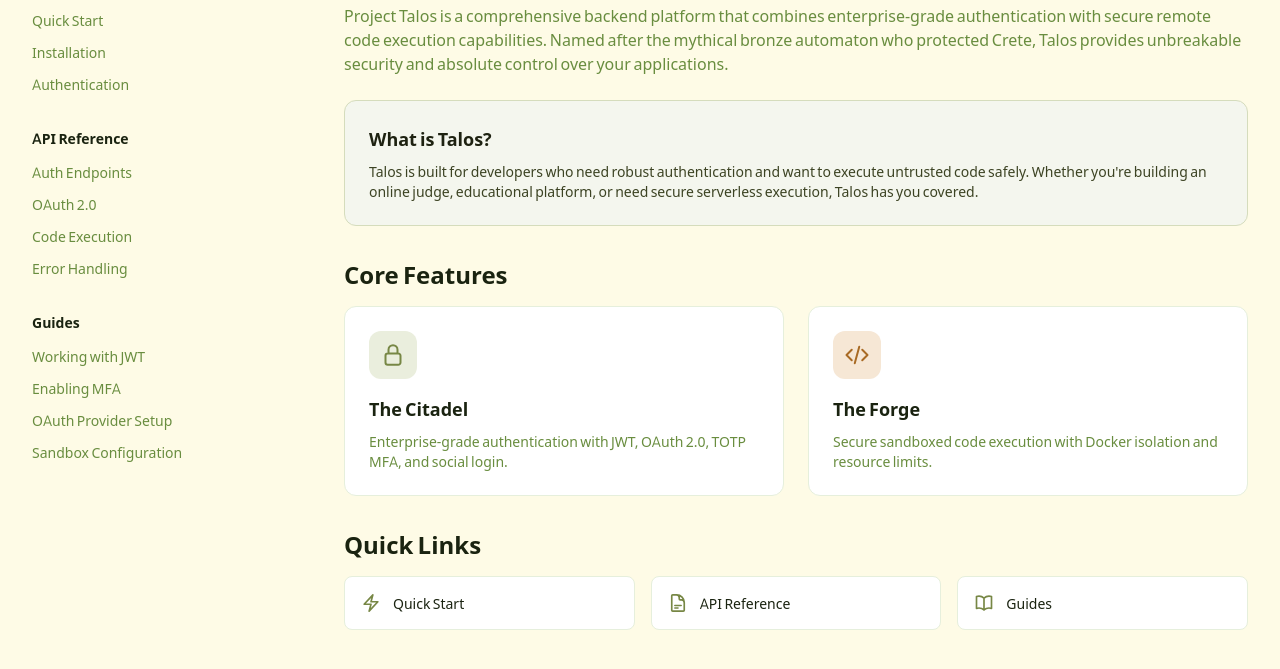
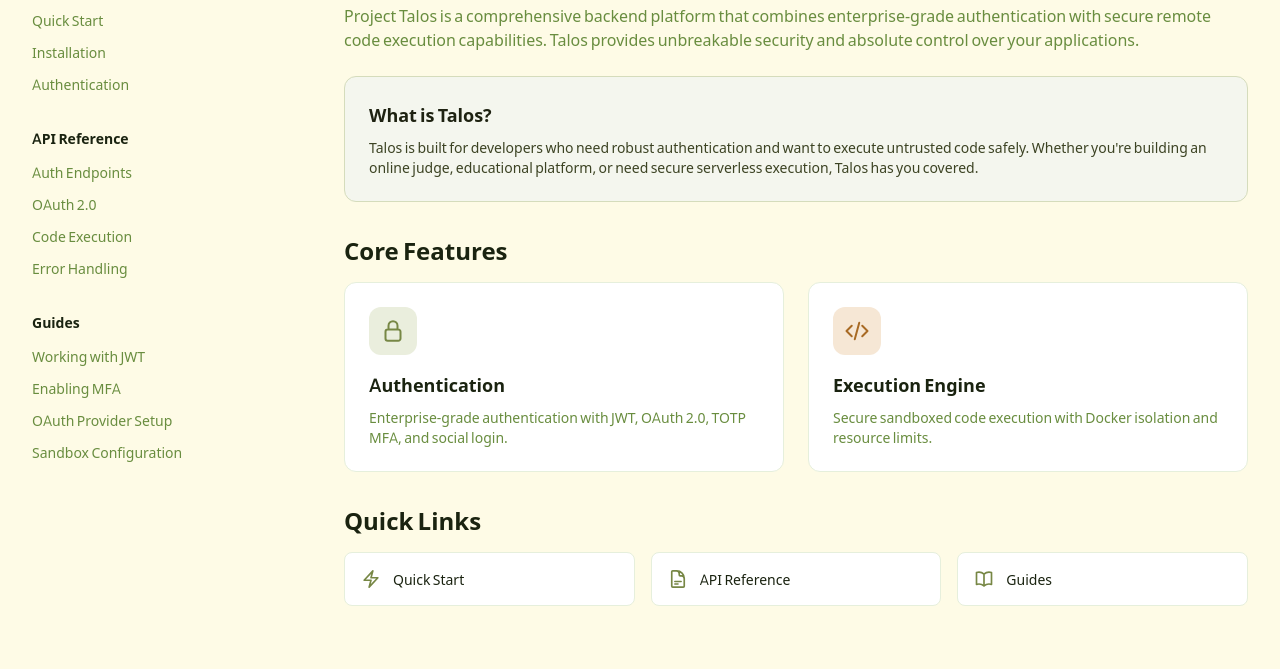
Before and after one commit to ZafTec/project_talos, an Astro site in the folder landing_page/: page /docs in a window 1280 px wide. Shown: the part 281-950 px from the top of the page. Built offline with nearby package versions, Linux system fonts and the light colour scheme; Astro itself is replaced by a stand-in of ours.

Commit message:
feat: update terminology in documentation and components for clarity

```diff
--- a/landing_page/src/components/HeroVisual.astro
+++ b/landing_page/src/components/HeroVisual.astro
@@ -68,7 +68,7 @@
         </div>
         <div>
           <div class="text-xs text-black-forest-500 dark:text-black-forest-400">Docker Sandbox</div>
-          <div class="text-sm font-bold text-black-forest-900 dark:text-cornsilk-50">The Forge</div>
+          <div class="text-sm font-bold text-black-forest-900 dark:text-cornsilk-50">Execution Engine</div>
         </div>
       </div>
     </div>
--- a/landing_page/src/pages/docs/index.astro
+++ b/landing_page/src/pages/docs/index.astro
@@ -64,7 +64,7 @@ import Layout from '@/layouts/Layout.astro';
             <h2 class="text-3xl font-bold text-black-forest-900 dark:text-cornsilk-50 mb-6">Introduction</h2>
 
             <p class="text-black-forest-600 dark:text-black-forest-300 mb-6">
-              Project Talos is a comprehensive backend platform that combines enterprise-grade authentication with secure remote code execution capabilities. Named after the mythical bronze automaton who protected Crete, Talos provides unbreakable security and absolute control over your applications.
+              Project Talos is a comprehensive backend platform that combines enterprise-grade authentication with secure remote code execution capabilities. Talos provides unbreakable security and absolute control over your applications.
             </p>
 
             <div class="bg-olive-leaf-50 dark:bg-olive-leaf-900/20 border border-olive-leaf-200 dark:border-olive-leaf-800 rounded-xl p-6 mb-8">
@@ -83,7 +83,7 @@ import Layout from '@/layouts/Layout.astro';
                     <path stroke-linecap="round" stroke-linejoin="round" d="M16.5 10.5V6.75a4.5 4.5 0 10-9 0v3.75m-.75 11.25h10.5a2.25 2.25 0 002.25-2.25v-6.75a2.25 2.25 0 00-2.25-2.25H6.75a2.25 2.25 0 00-2.25 2.25v6.75a2.25 2.25 0 002.25 2.25z" />
                   </svg>
                 </div>
-                <h4 class="text-lg font-semibold text-black-forest-900 dark:text-cornsilk-50 mb-2">The Citadel</h4>
+                <h4 class="text-lg font-semibold text-black-forest-900 dark:text-cornsilk-50 mb-2">Authentication</h4>
                 <p class="text-sm text-black-forest-600 dark:text-black-forest-400">Enterprise-grade authentication with JWT, OAuth 2.0, TOTP MFA, and social login.</p>
               </a>
 
@@ -93,7 +93,7 @@ import Layout from '@/layouts/Layout.astro';
                     <path stroke-linecap="round" stroke-linejoin="round" d="M17.25 6.75L22.5 12l-5.25 5.25m-10.5 0L1.5 12l5.25-5.25m7.5-3l-4.5 16.5" />
                   </svg>
                 </div>
-                <h4 class="text-lg font-semibold text-black-forest-900 dark:text-cornsilk-50 mb-2">The Forge</h4>
+                <h4 class="text-lg font-semibold text-black-forest-900 dark:text-cornsilk-50 mb-2">Execution Engine</h4>
                 <p class="text-sm text-black-forest-600 dark:text-black-forest-400">Secure sandboxed code execution with Docker isolation and resource limits.</p>
               </a>
             </div>
--- a/landing_page/src/pages/terms.astro
+++ b/landing_page/src/pages/terms.astro
@@ -90,7 +90,7 @@ import Layout from '@/layouts/Layout.astro';
         <h3 class="text-xl font-semibold text-black-forest-900 dark:text-cornsilk-50 mt-6 mb-3">4.2 Code Execution Restrictions</h3>
 
         <p class="text-black-forest-600 dark:text-black-forest-300">
-          When using The Forge (code execution service), you agree not to:
+          When using the code execution service, you agree not to:
         </p>
         <ul class="list-disc pl-6 text-black-forest-600 dark:text-black-forest-300 space-y-2">
           <li>Attempt to escape the sandbox environment</li>
```
